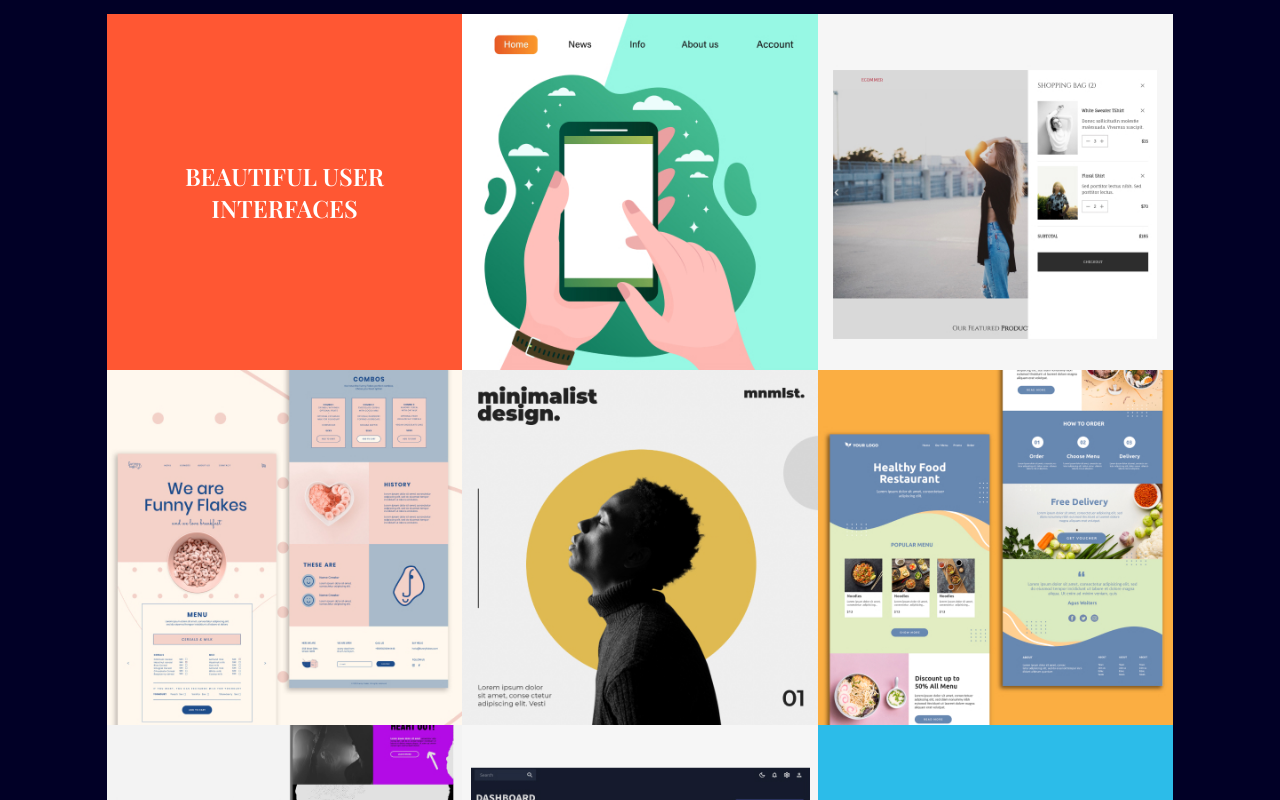
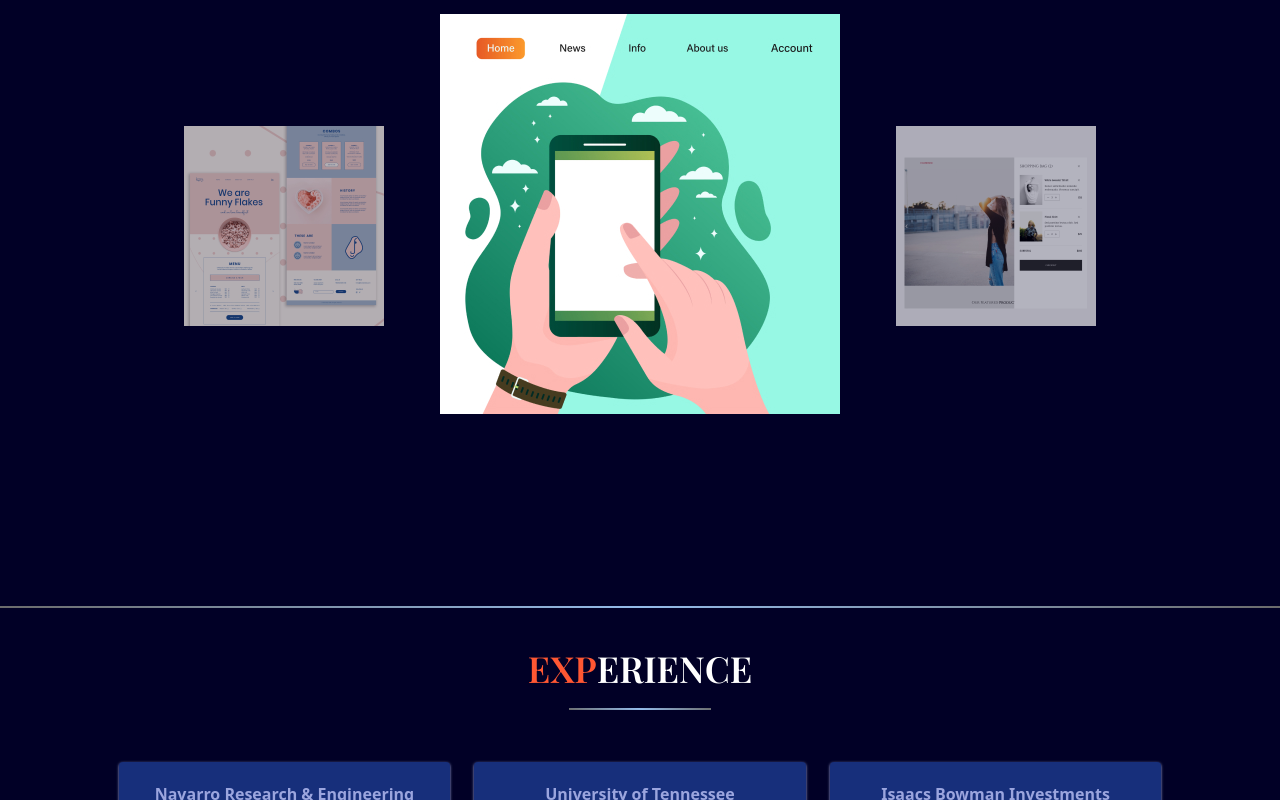
Before and after one commit to jakeisaacs/jakeisaacs.github.io, a React (Create React App) app: page / in a window 1280 px wide. Shown: the part 1980-2780 px from the top of the page. Built offline with nearby package versions, Linux system fonts and the light colour scheme.

Commit message:
added carousel and updated projects

```diff
--- a/package.json
+++ b/package.json
@@ -5,7 +5,7 @@
   "dependencies": {
     "@emotion/react": "^11.11.1",
     "@emotion/styled": "^11.11.0",
-    "@mui/icons-material": "^5.14.7",
+    "@mui/icons-material": "^5.14.11",
     "@mui/material": "^5.14.7",
     "@testing-library/jest-dom": "^5.17.0",
     "@testing-library/react": "^13.4.0",
--- a/public/output.css
+++ b/public/output.css
@@ -628,6 +628,10 @@ video {
   bottom: 0px;
 }
 
+.left-0{
+  left: 0px;
+}
+
 .right-0{
   right: 0px;
 }
@@ -638,6 +642,10 @@ video {
 
 .top-0{
   top: 0px;
+}
+
+.top-1\/2{
+  top: 50%;
 }
 
 .top-\[45\%\]{
@@ -666,6 +674,10 @@ video {
 
 .m-3{
   margin: 0.75rem;
+}
+
+.m-auto{
+  margin: auto;
 }
 
 .mx-auto{
@@ -755,12 +767,12 @@ video {
   height: 11rem;
 }
 
+.h-\[20px\]{
+  height: 20px;
+}
+
 .h-full{
   height: 100%;
-}
-
-.max-h-\[400px\]{
-  max-height: 400px;
 }
 
 .min-h-\[50px\]{
@@ -781,6 +793,10 @@ video {
 
 .w-5\/6{
   width: 83.333333%;
+}
+
+.w-\[20px\]{
+  width: 20px;
 }
 
 .w-\[250px\]{
@@ -847,6 +863,10 @@ video {
   gap: 4rem;
 }
 
+.gap-5{
+  gap: 1.25rem;
+}
+
 .gap-6{
   gap: 1.5rem;
 }
@@ -859,17 +879,16 @@ video {
   gap: 2rem;
 }
 
-.gap-x-5{
-  -webkit-column-gap: 1.25rem;
-          column-gap: 1.25rem;
-}
-
 .rounded{
   border-radius: 0.25rem;
 }
 
 .rounded-full{
   border-radius: 9999px;
+}
+
+.rounded-lg{
+  border-radius: 0.5rem;
 }
 
 .rounded-sm{
@@ -879,11 +898,6 @@ video {
 .rounded-r-sm{
   border-top-right-radius: 0.125rem;
   border-bottom-right-radius: 0.125rem;
-}
-
-.bg-blue{
-  --tw-bg-opacity: 1;
-  background-color: rgb(44 188 233 / var(--tw-bg-opacity));
 }
 
 .bg-dark-grey{
@@ -906,11 +920,6 @@ video {
   background-color: rgb(59 57 206 / var(--tw-bg-opacity));
 }
 
-.bg-red{
-  --tw-bg-opacity: 1;
-  background-color: rgb(255 87 51 / var(--tw-bg-opacity));
-}
-
 .bg-translucent-blue{
   background-color: rgba(34, 68, 160, 0.7);
 }
@@ -926,10 +935,6 @@ video {
 
 .bg-gradient-rainblue{
   background-image: linear-gradient(13deg, rgba(107,107,107,1) 0%, rgba(148,187,233,1) 50%, rgba(107,107,107,1) 100%);
-}
-
-.p-10{
-  padding: 2.5rem;
 }
 
 .p-12{
@@ -962,6 +967,11 @@ video {
   padding-right: 0.5rem;
 }
 
+.px-5{
+  padding-left: 1.25rem;
+  padding-right: 1.25rem;
+}
+
 .px-7{
   padding-left: 1.75rem;
   padding-right: 1.75rem;
@@ -980,11 +990,6 @@ video {
 .py-10{
   padding-top: 2.5rem;
   padding-bottom: 2.5rem;
-}
-
-.py-2{
-  padding-top: 0.5rem;
-  padding-bottom: 0.5rem;
 }
 
 .py-3{
@@ -1073,11 +1078,6 @@ video {
 .text-6xl{
   font-size: 3.75rem;
   line-height: 1;
-}
-
-.text-lg{
-  font-size: 1.125rem;
-  line-height: 1.75rem;
 }
 
 .text-sm{
@@ -1314,16 +1314,6 @@ body,
   }
 }
 
-@media (min-width: 768px){
-  .sm\:grid{
-    display: grid;
-  }
-
-  .sm\:grid-cols-3{
-    grid-template-columns: repeat(3, minmax(0, 1fr));
-  }
-}
-
 @media (min-width: 1060px){
   .md\:order-2{
     order: 2;
--- /dev/null
+++ b/src/components/Carousel.jsx
@@ -0,0 +1,145 @@
+import { useState } from "react";
+import { motion, AnimatePresence } from "framer-motion";
+import NavigateBeforeIcon from '@mui/icons-material/NavigateBefore';
+import NavigateNextIcon from '@mui/icons-material/NavigateNext';
+
+const Carousel = ({ images }) => {
+  const [currentIndex, setCurrentIndex] = useState(0);
+  const [direction, setDirection] = useState(null);
+
+  const overlayStyles = `absolute h-full w-full opacity-0 hover:opacity-90 transition duration-500
+        bg-grey z-30 flex flex-col justify-center items-center text-center p-16 text-deep-blue`;
+
+  const slideVariants = {
+    hiddenRight: {
+      x: 0,
+      opacity: 0,
+    },
+    hiddenLeft: {
+      x: 0,
+      opacity: 0,
+    },
+    visible: {
+      x: 0,
+      opacity: 1,
+      transition: {
+        duration: 1,
+      },
+    },
+    exit: {
+      opacity: 0,
+      transition: {
+        duration: 0.5,
+      },
+    },
+  };
+  const slidersVariants = {
+    hover: {
+      scale: 1.2
+    },
+  };
+  const dotsVariants = {
+    initial: {
+      y: 0,
+    },
+    animate: {
+      y: -10,
+      scale: 1.2,
+      transition: { type: "spring", stiffness: 1000, damping: "10" },
+    },
+    hover: {
+      scale: 1.1,
+      transition: { duration: 0.2 },
+    },
+  };
+
+  const handleNext = () => {
+    setDirection("right");
+    setCurrentIndex((prevIndex) =>
+      prevIndex + 1 === images.length ? 0 : prevIndex + 1
+    );
+  };
+
+  const handlePrevious = () => {
+    setDirection("left");
+
+    setCurrentIndex((prevIndex) =>
+      prevIndex - 1 < 0 ? images.length - 1 : prevIndex - 1
+    );
+  };
+
+  const handleDotClick = (index) => {
+    setDirection(index > currentIndex ? "right" : "left");
+    setCurrentIndex(index);
+  };
+
+  return (
+    <div className="carousel">
+        <div className="relative items-center m-auto rounded">
+        <AnimatePresence mode="wait">
+          <motion.div
+            key={currentIndex}
+            initial={direction === "right" ? "hiddenRight" : "hiddenLeft"}
+            animate="visible"
+            exit="exit"
+            variants={slideVariants}
+          >
+          <div className={overlayStyles}></div>
+          <img src={images[currentIndex]} />
+          </motion.div>
+        </AnimatePresence>
+        <div className="flex justify-between w-full">
+          <motion.div
+            variants={slidersVariants}
+            whileHover="hover"
+            className="absolute grid place-items-center items-center w-1/2 h-1/2 rounded top-28 -left-64"
+            onClick={handlePrevious}
+          >
+            <img className="w-full h-full bg-grey opacity-70 hover:opacity-90" src={images[currentIndex - 1 < 0 ? images.length - 1 : currentIndex - 1]} />
+          </motion.div>
+          <motion.div
+            variants={slidersVariants}
+            whileHover="hover"
+            className="absolute grid place-items-center items-center w-1/2 h-1/2 rounded top-28 -right-64"
+            onClick={handlePrevious}
+          >
+            <img className="w-full h-full opacity-70 hover:opacity-90" src={images[currentIndex + 1 === images.length ? 0 : currentIndex + 1]} />
+          </motion.div>
+        </div>
+        {/* <div className="flex justify-between">
+          <motion.div
+            variants={slidersVariants}
+            whileHover="hover"
+            className="absolute grid place-items-center -left-16 top-1/2 p-1 h-[50px] w-[50px] rounded-full items-center"
+            onClick={handlePrevious}
+          >
+            <NavigateBeforeIcon className="absolute align-center justify-center" style={{fontSize: 60}} />
+          </motion.div>
+          <motion.div
+            variants={slidersVariants}
+            whileHover="hover"
+            className="absolute grid place-items-center -right-16 top-1/2 p-1 h-[50px] w-[50px] rounded-full items-center"
+            onClick={handleNext}
+          >
+            <NavigateNextIcon className="absolute align-center justify-center" style={{fontSize: 60}} />
+          </motion.div>
+        </div> */}
+      </div>
+      <div className="carousel-indicator">
+        {images.map((_, index) => (
+          <motion.div
+            key={index}
+            className={`dot ${currentIndex === index ? "active" : ""}`}
+            onClick={() => handleDotClick(index)}
+            initial="initial"
+            animate={currentIndex === index ? "animate" : ""}
+            whileHover="hover"
+            variants={dotsVariants}
+          ></motion.div>
+        ))}
+      </div>
+    </div>
+  );
+};
+
+export default Carousel;
--- a/src/scenes/Experience.jsx
+++ b/src/scenes/Experience.jsx
@@ -5,7 +5,7 @@ import LineGradient from "../components/LineGradient";
 const Experience = () => {
     const experiences = [
         {
-            "header": "Navarro Research and Engineering, Inc.",
+            "header": "Navarro Research & Engineering",
             "subheader": "Senior Data Analyst",
             "body": [
                 "Developed over 30 automated solutions, reducing process times by over 90% in certain systems. Platforms include Azure, Power Platform, IBM Cognos, PowerShell, Excel. Languages include JavaScript, Python, SQL, VBA, Dax, M, and C#.",
--- a/src/scenes/Projects.jsx
+++ b/src/scenes/Projects.jsx
@@ -1,3 +1,4 @@
+import Carousel from "../components/Carousel";
 import LineGradient from "../components/LineGradient";
 import { motion } from "framer-motion";
 
@@ -19,7 +20,7 @@ const Project = ({ title, subtitle = "blah blah blah" }) => {
     const projectTitle = title.split(" ").join("-").toLowerCase();
 
     return (
-        <motion.div variants={projectVariant} className="relative">
+        <motion.div variants={projectVariant} className="relative h-full w-full px-5">
             <div className={overlayStyles}>
                 <p className="text-2xl font-playfair">{title}</p>
                 <p>{subtitle}</p>
@@ -54,41 +55,30 @@ const Projects = () => {
                 </div>
             </motion.div>
 
+            <div className="flex justify-center mt-10">
+                <Carousel images={["../assets/Project-1.jpeg", "../assets/Project-2.jpeg", "../assets/Project-3.jpeg"]} />
+            </div>
+
             {/* PROJECTS */}
-            <div className="flex justify-center mt-10">
+            {/* <div className="flex justify-center mt-10">
                 <motion.div
-                    className="sm:grid sm:grid-cols-3"
+                    className="flex"
                     initial="hidden"
                     whileInView="visible"
                     viewport={{ once: true, amount: 0.5 }}
                     variants={container}
                 >
-                    {/* ROW 1 */}
-                    <div
-                        className="flex justify-center text-center items-center p-10 bg-red
-                            max-w-[400px] max-h-[400px] text-2xl font-playfair font-semibold"
-                    >
-                        BEAUTIFUL USER INTERFACES
-                    </div>
+
                     <Project title="Project 1" />
                     <Project title="Project 2" />
-
-                    {/* ROW 2 */}
                     <Project title="Project 3" />
                     <Project title="Project 4" />
                     <Project title="Project 5" />
-
-                    {/* ROW 2 */}
                     <Project title="Project 6" />
                     <Project title="Project 7" />
-                    <div
-                        className="flex justify-center text-center items-center p-10 bg-blue
-                            max-w-[400px] max-h-[400px] text-2xl font-playfair font-semibold"
-                    >
-                        SMOOTH USER EXPERIENCE
-                    </div>
+
                 </motion.div>
-            </div>
+            </div> */}
 
         </section>
     );
```
Also changed, not shown: 1 other file (tests, documents, lock files or other folders).
